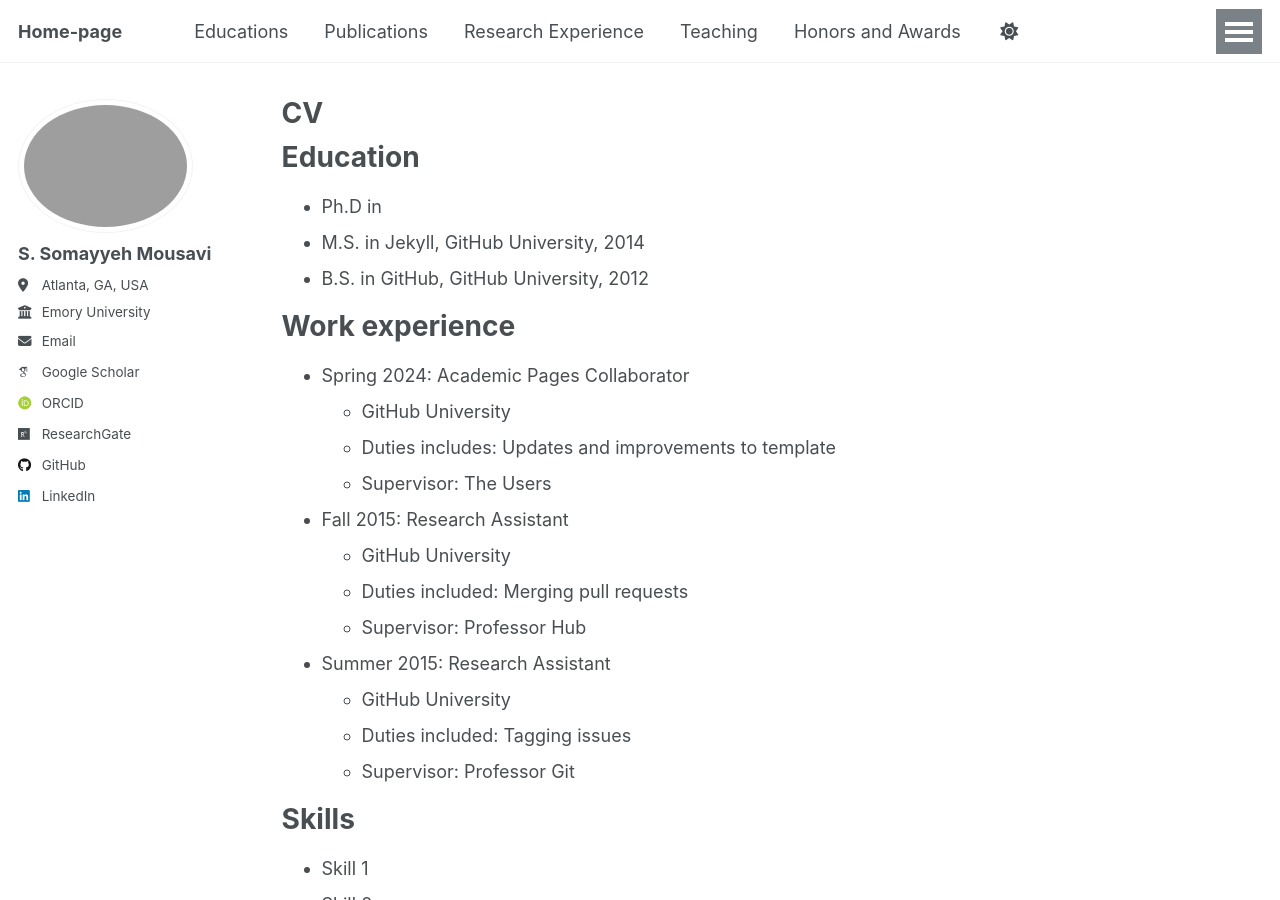
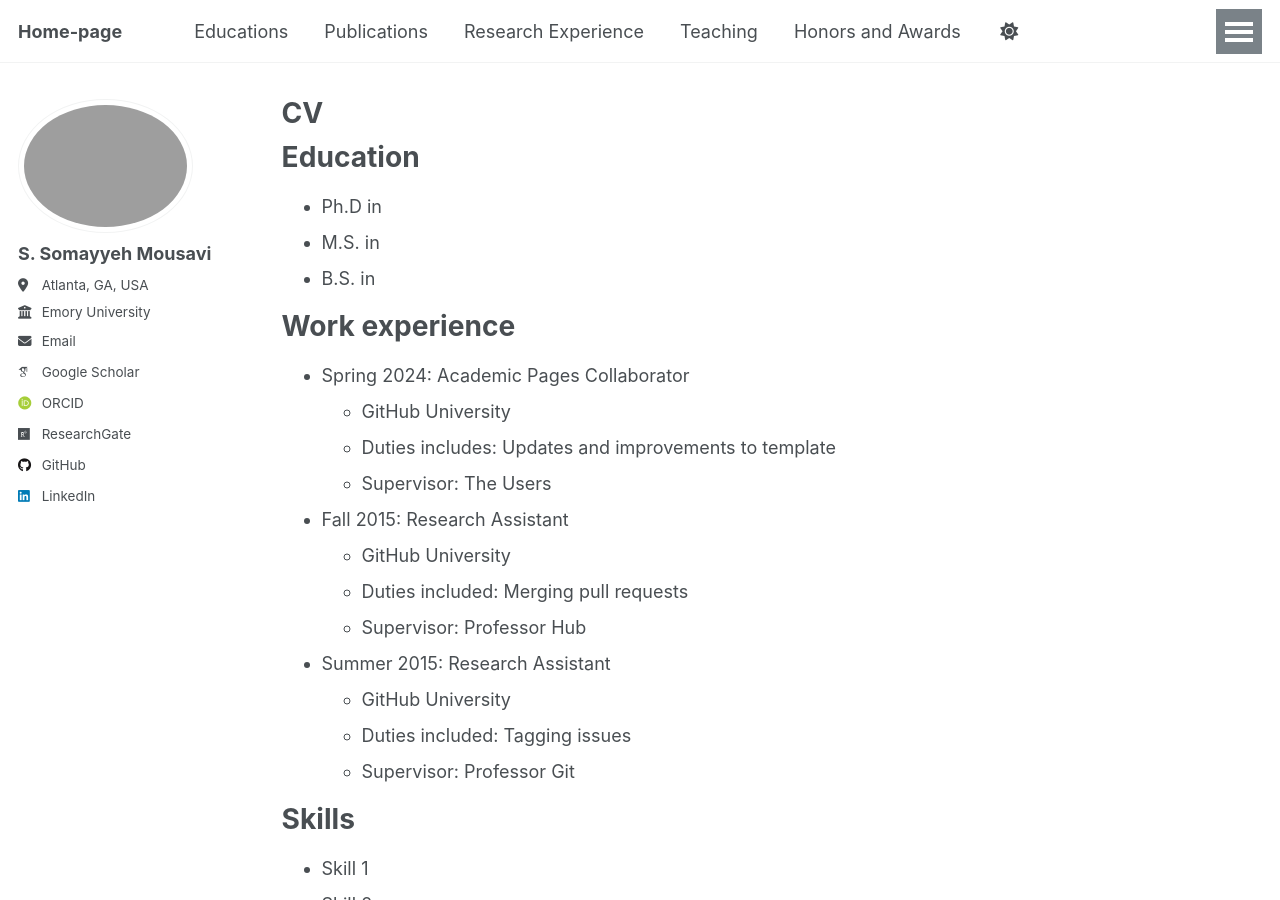
Before and after one commit to Somayyehmousavi/somayyehmousavi.github.io, a Jekyll site: the page built from _pages/cv.md, in a window 1280 px wide and 900 px high. Built offline with Jekyll 4.4.1, drawn with Linux system fonts in a browser that asks for light colours; some web fonts are replaced.

Commit message:
Update cv.md

```diff
--- a/_pages/cv.md
+++ b/_pages/cv.md
@@ -12,8 +12,8 @@ redirect_from:
 Education
 ======
 * Ph.D in
-* M.S. in Jekyll, GitHub University, 2014
-* B.S. in GitHub, GitHub University, 2012
+* M.S. in
+* B.S. in
 
 Work experience
 ======
```
